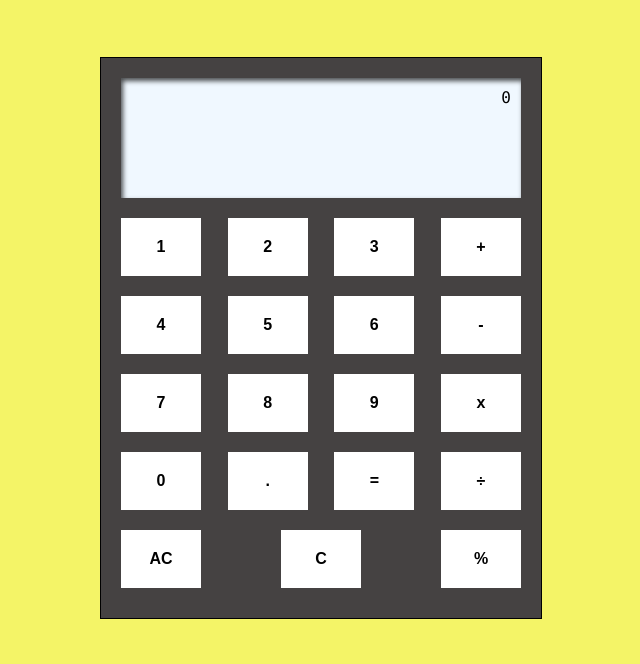
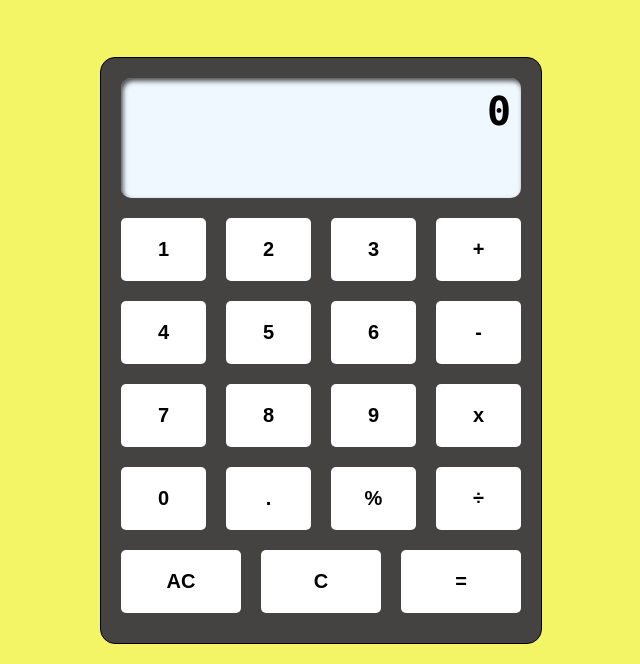
Before and after one commit to deathstalkr/Calculator, a plain HTML site: page index.html in a window 1280 px wide. Shown: the part 171-835 px from the top of the page, without its empty margins (319-959 px from the left). Drawn offline with nearby package versions, Linux system fonts and the light colour scheme.

Commit message:
added stying and code formatting

```diff
--- a/index.html
+++ b/index.html
@@ -40,11 +40,11 @@
                 <button class="keys display operators" value="*" onclick="appendToDisplay('*')">x</button>
                 <button class="keys display num" value="0" onclick="appendToDisplay('0')">0</button>
                 <button class="keys display decimal" value="." onclick="appendToDisplay('.')">.</button>
-                <button class="keys equals" onclick="calculateResult()">=</button>
+                <button class="keys display operators" value="%" onclick="appendToDisplay('%')">%</button>
                 <button class="keys display operators" value="/" onclick="appendToDisplay('/')">÷</button>
                 <button class="keys function" onclick="clearAllDisplay()">AC</button>
                 <button class="keys function" onclick="deleteDisplay()">C</button>
-                <button class="keys display operators" value="%" onclick="appendToDisplay('%')">%</button>
+                <button class="keys equals" onclick="calculateResult()">=</button>
             </div>
         </div>
     </div   >
--- a/styles.css
+++ b/styles.css
@@ -32,6 +32,7 @@ body {
 	padding: 20px;
 	border: 1px black solid;
 	background-color: rgb(69, 66, 66);
+	border-radius: 15px;
 }
 
 #display {
@@ -46,13 +47,18 @@ body {
 	padding: 10px;
 	background-color: aliceblue;
 	margin-bottom: 10px;
+	font-size: 40px;
+	font-weight: bold;
+	overflow: hidden;
+	white-space: nowrap;
+	border-radius: 10px;
 }
 
 #all-buttons {
 	display: flex;
 	flex-wrap: wrap;
 	justify-content: space-between;
-	margin: 0 -10px;
+	margin: 0 -10px; /* Added negative margin to compensate for the padding on .calculator */
 }
 
 .keys {
@@ -60,8 +66,9 @@ body {
 	padding: 20px;
 	width: 80px;
 	text-align: center;
-	font-size: 16px;
+	font-size: 20px;
 	font-weight: bold;
+	border-radius: 5px;
 }
 
 button[disabled],
@@ -70,6 +77,7 @@ body {
 	cursor: pointer;
 	border: none;
 	background-color: white;
+	flex-grow: 2;
 }
 
 button:active {
```
Lines whose indentation alone changed are shown as unchanged.
